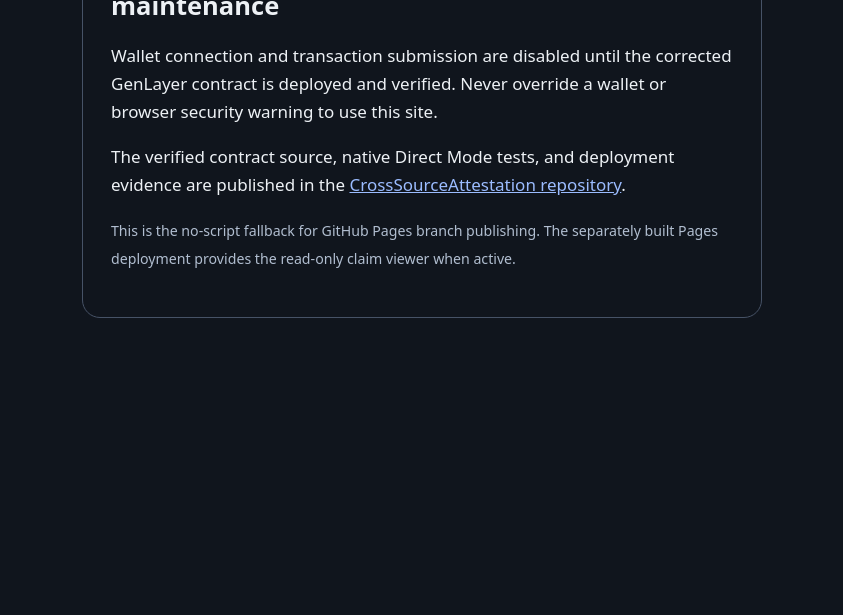
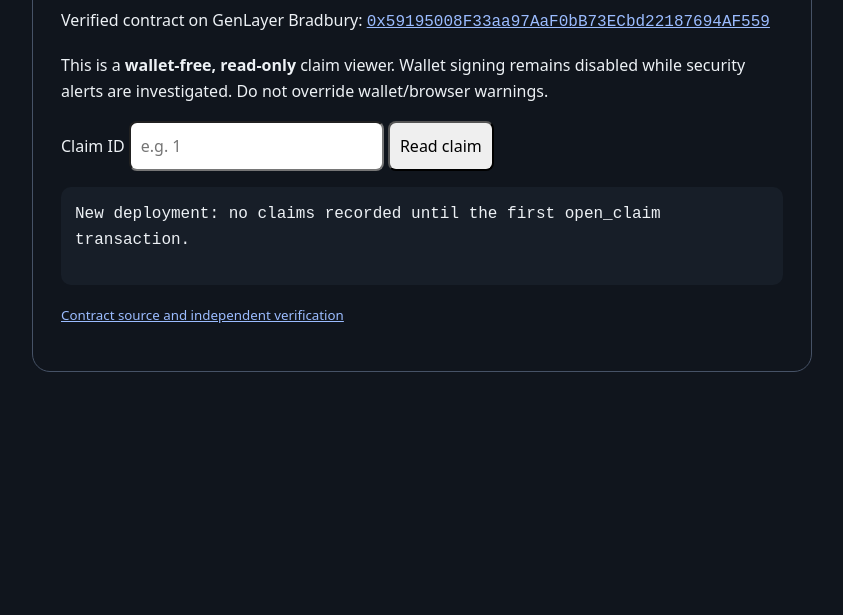
Before and after one commit to knisaci/CrossSourceAttestation, a plain HTML site: page docs/index.html in a window 1280 px wide. Shown: the part 185-800 px from the top of the page, without its empty margins (218-1061 px from the left). Drawn offline with Linux system fonts and the light colour scheme.

Commit message:
Provide no-wallet functional claim reader for legacy Pages deployment

```diff
--- a/docs/index.html
+++ b/docs/index.html
@@ -1,19 +1,15 @@
 <!doctype html>
-<html lang="en">
-<head>
-<meta charset="utf-8">
-<meta name="viewport" content="width=device-width,initial-scale=1">
-<meta http-equiv="Content-Security-Policy" content="default-src 'none'; style-src 'unsafe-inline'; base-uri 'none'; object-src 'none'; form-action 'none'">
-<meta name="referrer" content="no-referrer">
-<title>CrossSource Desk — security maintenance</title>
-<style>body{font:17px/1.65 system-ui,sans-serif;background:#10151d;color:#edf1f5;max-width:680px;margin:9vh auto;padding:25px}h1{line-height:1.15}a{color:#9bbcff}article{border:1px solid #465266;border-radius:18px;padding:28px}small{color:#b1bed0}</style>
-</head>
-<body>
-<article>
-<h1>CrossSource Desk — read-only security maintenance</h1>
-<p>Wallet connection and transaction submission are disabled until the corrected GenLayer contract is deployed and verified. Never override a wallet or browser security warning to use this site.</p>
-<p>The verified contract source, native Direct Mode tests, and deployment evidence are published in the <a href="https://github.com/knisaci/CrossSourceAttestation">CrossSourceAttestation repository</a>.</p>
-<p><small>This is the no-script fallback for GitHub Pages branch publishing. The separately built Pages deployment provides the read-only claim viewer when active.</small></p>
-</article>
-</body>
-</html>
+<html lang="en"><head><meta charset="utf-8"><meta name="viewport" content="width=device-width,initial-scale=1">
+<meta http-equiv="Content-Security-Policy" content="default-src 'none'; script-src 'self'; style-src 'unsafe-inline'; connect-src https://rpc-bradbury.genlayer.com; base-uri 'none'; object-src 'none'; form-action 'none'">
+<meta name="referrer" content="no-referrer"><title>CrossSource Desk — read-only Bradbury verification</title>
+<style>body{font:16px/1.65 system-ui,sans-serif;background:#10151d;color:#edf1f5;max-width:780px;margin:8vh auto;padding:20px}article{border:1px solid #465266;border-radius:18px;padding:28px}a{color:#9bbcff}button,input{font:inherit;padding:10px;border-radius:8px}button{cursor:pointer}pre{white-space:pre-wrap;overflow-wrap:anywhere;background:#171e28;padding:14px;border-radius:10px;min-height:70px}small{color:#adb9ca}</style></head>
+<body><article><h1>CrossSource Desk</h1>
+<p>Verified contract on GenLayer Bradbury: <a href="https://explorer-bradbury.genlayer.com/address/0x59195008F33aa97AaF0bB73ECbd22187694AF559"><code>0x59195008F33aa97AaF0bB73ECbd22187694AF559</code></a></p>
+<p>This is a <strong>wallet-free, read-only</strong> claim viewer. Wallet signing remains disabled while security alerts are investigated. Do not override wallet/browser warnings.</p>
+<label for="claim-id">Claim ID</label>
+<input id="claim-id" placeholder="e.g. 1" inputmode="numeric">
+<button id="read-claim" type="button">Read claim</button>
+<pre id="claim-result" aria-live="polite">New deployment: no claims recorded until the first open_claim transaction.</pre>
+<p><small><a href="https://github.com/knisaci/CrossSourceAttestation/blob/main/docs/STEWARD-REMEDIATION.md">Contract source and independent verification</a></small></p></article>
+<script type="module" src="./read-only.js"></script>
+</body></html>
```
